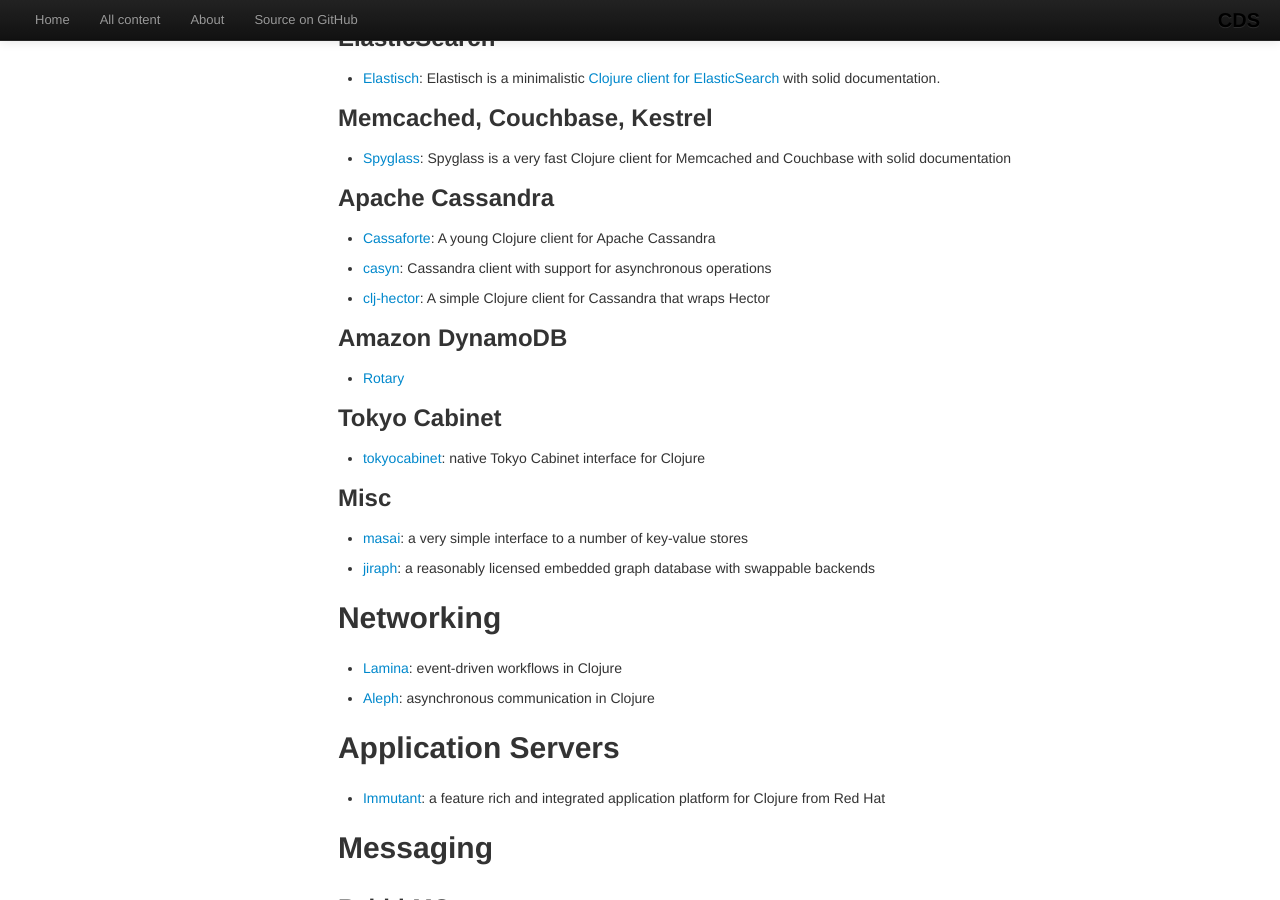
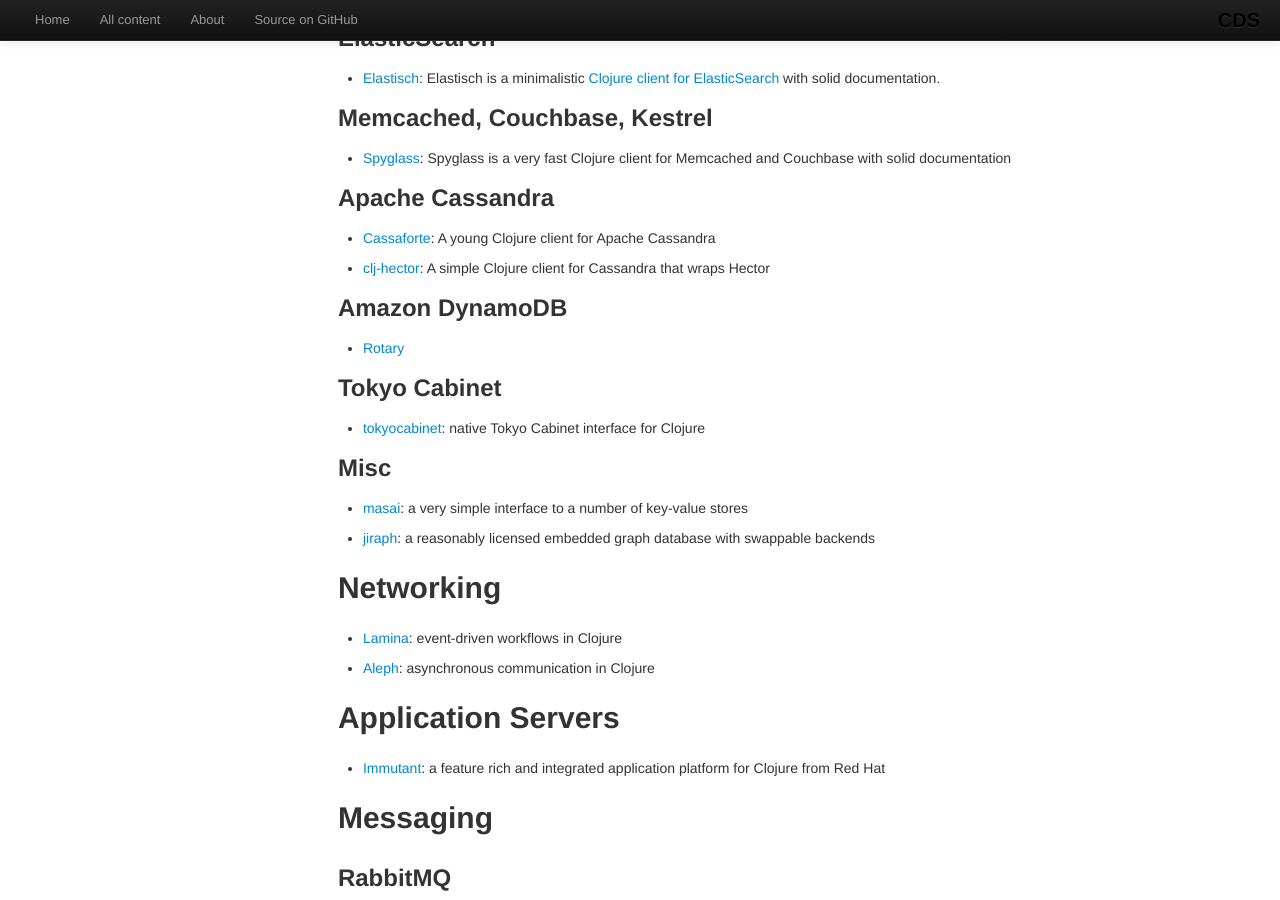
Before and after one commit to clojuredocs/guides, a Jekyll site: the page built from articles/ecosystem/libraries_directory.md, in a window 1280 px wide and 900 px high, scrolled down 3830 px. Built offline with Jekyll 4.4.1, drawn with Linux system fonts in a browser that asks for light colours; some web fonts are replaced; Markdown is read by kramdown in place of the engine named in the settings.

Commit message:
remove casyn from cassandra libs listing as per request on #1

```diff
--- a/articles/ecosystem/libraries_directory.md
+++ b/articles/ecosystem/libraries_directory.md
@@ -224,8 +224,6 @@
 ### Apache Cassandra
 
   * [Cassaforte](http://github.com/clojurewerkz/cassaforte): A young Clojure client for Apache Cassandra
-
-  * [casyn](https://github.com/mpenet/casyn): Cassandra client with support for asynchronous operations
 
   * [clj-hector](https://github.com/pingles/clj-hector): A simple Clojure client for Cassandra that wraps Hector
 
```
